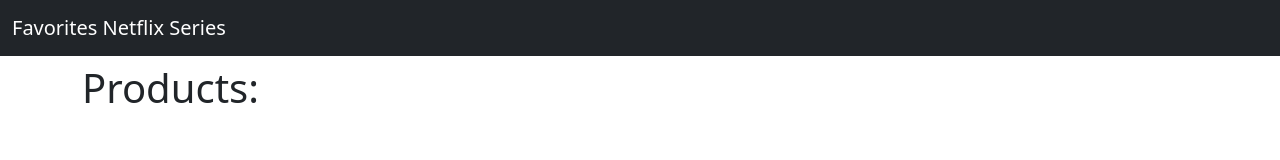
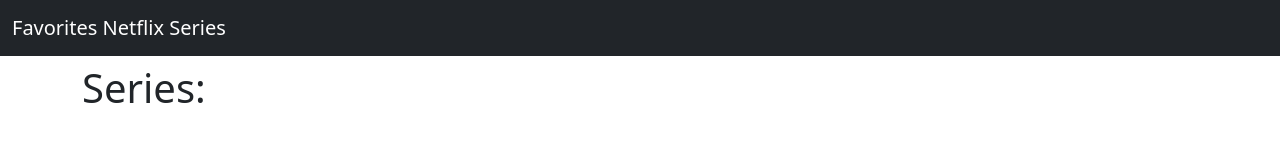
Before and after one commit to Ragar05/favorites-netflix-series, a plain HTML site: page index.html in a window 1280 px wide. Drawn offline with nearby package versions, Linux system fonts and the light colour scheme.

Commit message:
SE cambio el nombre de un etiquita html

```diff
--- a/index.html
+++ b/index.html
@@ -14,7 +14,7 @@
         </div>
       </nav>
       <div class="container pt-2">
-        <h1>Products: </h1>
+        <h1>Series: </h1>
         <div id="card-movie-container" class="card-movie-container">
 
         </div>
```
